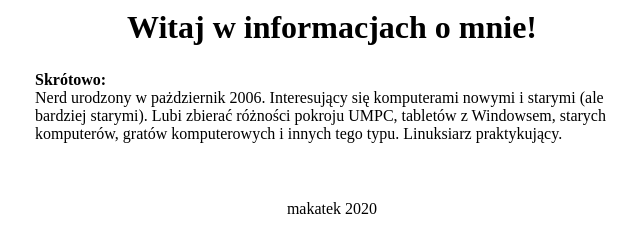
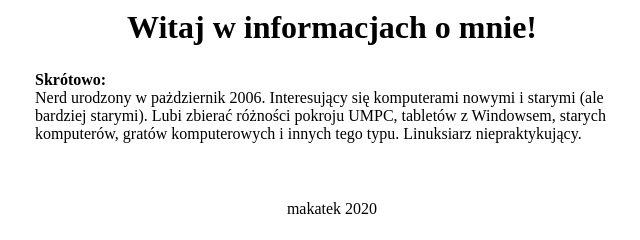
Before and after one commit to makateK/makatek.github.io, a plain HTML site: page omnie.html in a window 1280 px wide. Shown: the part 258-498 px from the top of the page, 308-948 px from the left. Drawn offline with Linux system fonts and the light colour scheme.

Commit message:
Update omnie.html

```diff
--- a/omnie.html
+++ b/omnie.html
@@ -19,7 +19,7 @@
 
   <h1>Witaj w informacjach o mnie!</h1>
   <table width="600"><tr>
-<td><b>Skrótowo:</b><br>Nerd urodzony w pażdziernik 2006. Interesujący się komputerami nowymi i starymi (ale bardziej starymi). Lubi zbierać różności pokroju UMPC, tabletów z Windowsem, starych komputerów, gratów komputerowych i innych tego typu. Linuksiarz praktykujący.
+<td><b>Skrótowo:</b><br>Nerd urodzony w pażdziernik 2006. Interesujący się komputerami nowymi i starymi (ale bardziej starymi). Lubi zbierać różności pokroju UMPC, tabletów z Windowsem, starych komputerów, gratów komputerowych i innych tego typu. Linuksiarz niepraktykujący.
 </td></tr>
 </table>
   <br>
```
